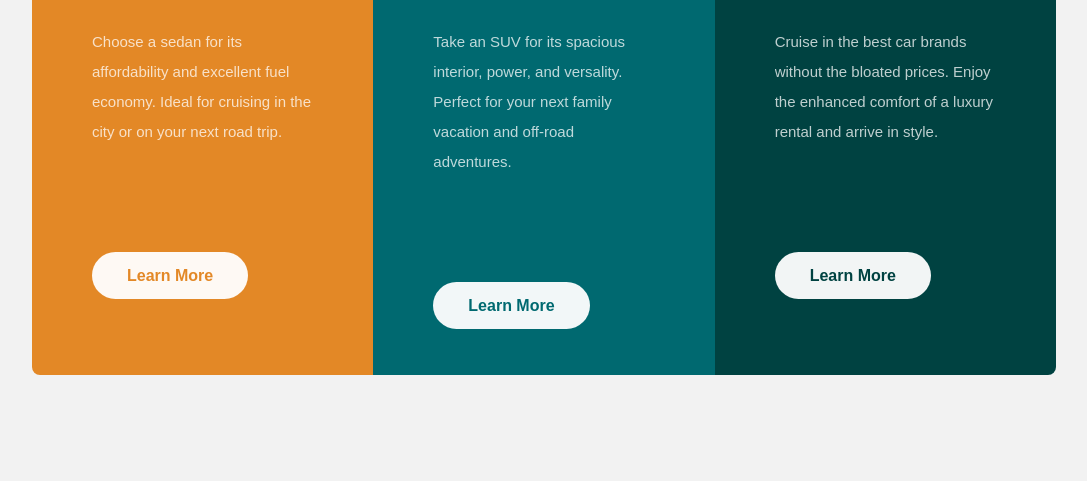
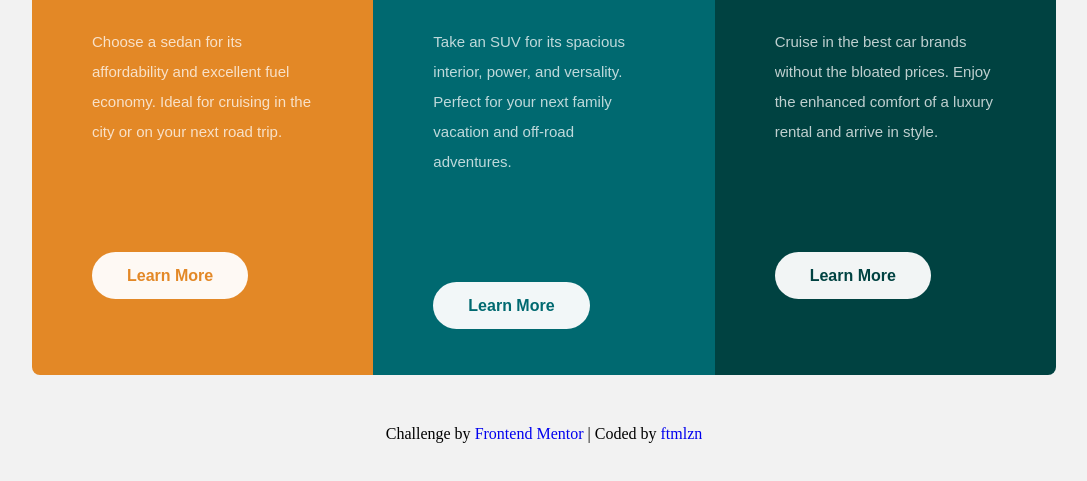
Before and after one commit to fatimalazan/frontend-mentor-3-column-preview-card-component, a plain HTML site: page index.html in a window 1280 px wide. Shown: the part 255-736 px from the top of the page, without its empty margins (96-1183 px from the left). Drawn offline with Linux system fonts and the light colour scheme.

Commit message:
Added attribution

```diff
--- a/index.html
+++ b/index.html
@@ -54,6 +54,10 @@
                     </div>
                 </div>
             </div>
+            <div class="attribution">
+                <span>Challenge by <a href="https://www.frontendmentor.io/challenges/3column-preview-card-component-pH92eAR2-" target="_blank">Frontend Mentor</a> | </span>
+                <span>Coded by <a href="https://github.com/fatimalazan">ftmlzn</a></span>
+            </div>
         </div>
     </body>
 </html>
--- a/style.css
+++ b/style.css
@@ -94,6 +94,12 @@ a { text-decoration: none; }
     border-radius: 0 8px 8px 0;
 }
 
+.attribution {
+    text-align: center;
+    margin-top: 50px;
+
+}
+
 @media only screen and (max-width: 1379px) and (min-width: 500px){
     .card__info--text {
         width: 100%;
```
